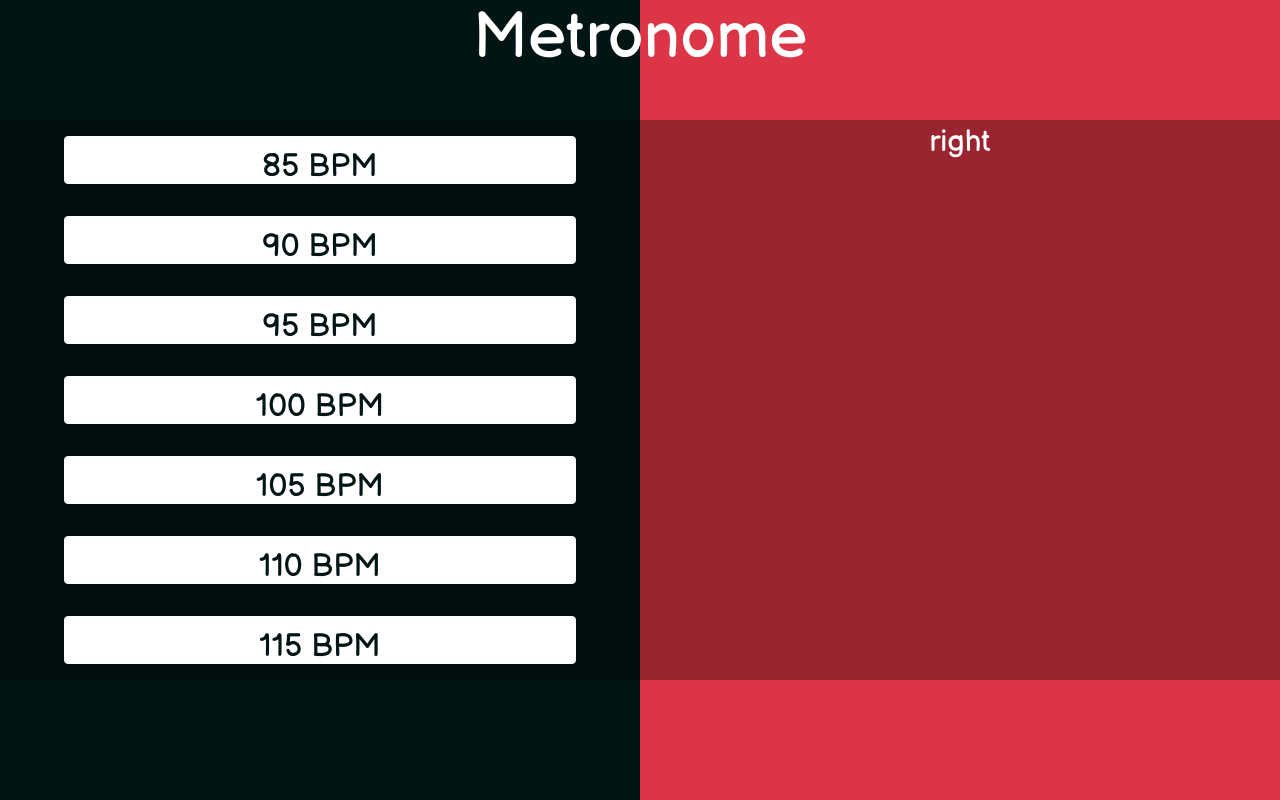
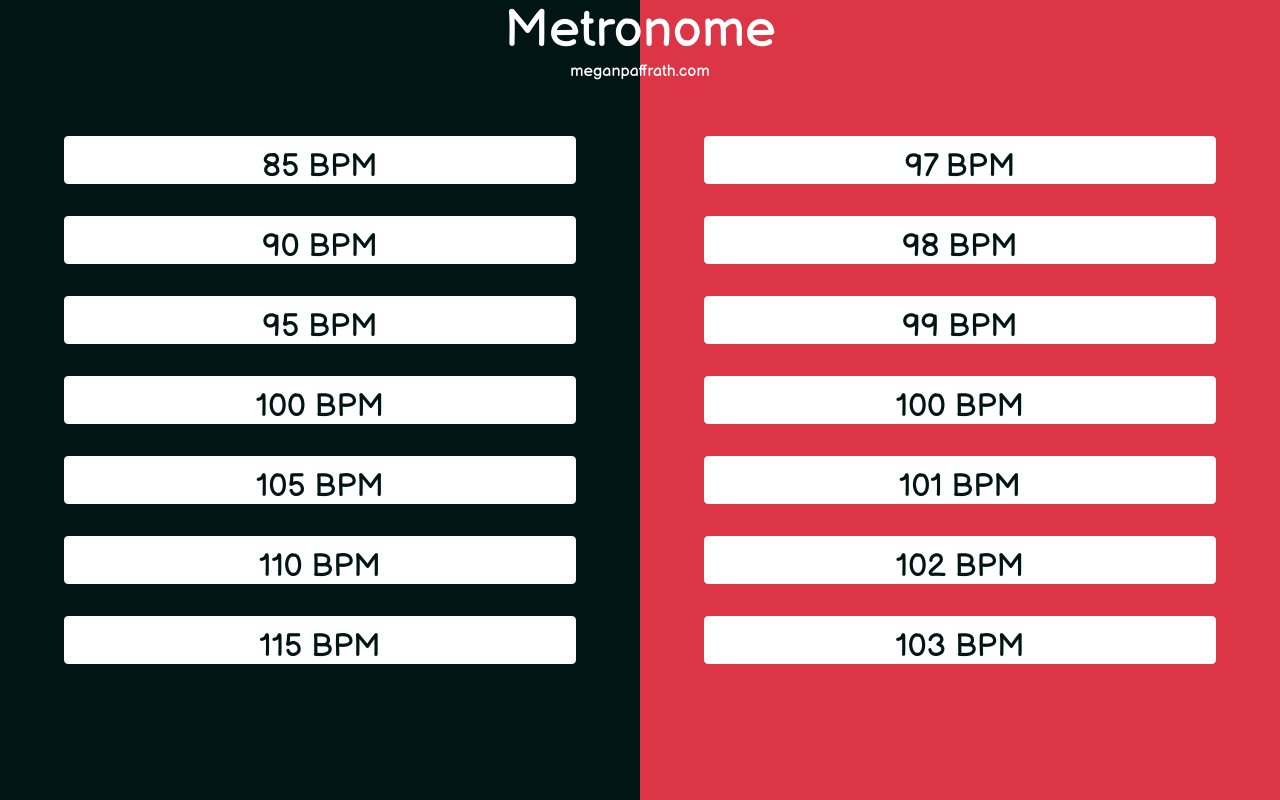
Before and after one commit to MeganPaffrath/metronome, a React app: page / in a window 1280 px wide. Built offline with nearby package versions, Linux system fonts and the light colour scheme.

Commit message:
all buttons render based on bpm

```diff
--- a/index.js
+++ b/index.js
@@ -8,15 +8,13 @@ function Title(props) {
   return (
     <div className="title">
       <h1>Metronome</h1>
+      <h2>meganpaffrath.com</h2>
     </div>
   )
 }
 
 function Halves(props) {
   console.log(props.bpm);
-  // let buttons = GenerateButtonsByFive(props.bpm);
-  let buttons = <GenerateButtonsByFive bpm={props.bpm} />
-  console.log(buttons);
   return [
     <div key="d1" className="box-left">
       <div className="box-content">
@@ -25,7 +23,7 @@ function Halves(props) {
     </div>,
     <div key="d2" className="box-right">
       <div className="box-content">
-        right
+        <GenerateButtonsByOne bpm={props.bpm} />
       </div>
     </div>
   ]
@@ -37,6 +35,24 @@ function GenerateButtonsByFive(props) {
   let start=props.bpm;
   let buttons = [];
   for (let i= (start-15); i <= (start+15); i +=5) {
+    buttons.push(
+      <div key={"b" + i}>
+       <button type="button" className="btn btn-style">{i} BPM</button>
+      </div>
+    );
+    console.log("I: " + i);
+  }
+  return (
+    <div>{buttons}</div>
+  )
+}
+
+function GenerateButtonsByOne(props) {
+  console.log(props.bpm);
+  console.log("gernerate " + props.bpm);
+  let start=props.bpm;
+  let buttons = [];
+  for (let i= (start-3); i <= (start+3); i +=1) {
     buttons.push(
       <div key={"b" + i}>
        <button type="button" className="btn btn-style">{i} BPM</button>
--- a/styles.css
+++ b/styles.css
@@ -42,15 +42,23 @@ main.no-extras {
 }
 .title h1 {
   text-align: center;
-  font-size: 8vh;
+  font-size: 6.5vh;
   color: var(--white);
+  margin: 0;
+}
+
+.title h2 {
+  text-align: center;
+  font-size: 2vh;
+  color: var(--white);
+  margin: 0;
 }
 
 .box-content {
   margin-top: 15vh;
   height: 70vh;
-  background: rgba(0,0,0, .3);
-  color: white;
+  /* background: rgba(0,0,0, .3);
+  color: white; */
   font-size: 30px;
   text-align: center;
 }
```
